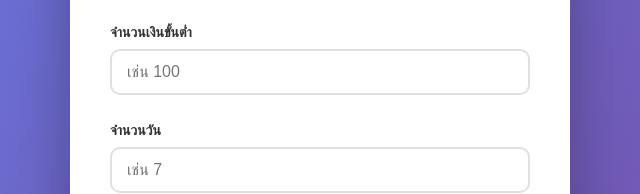
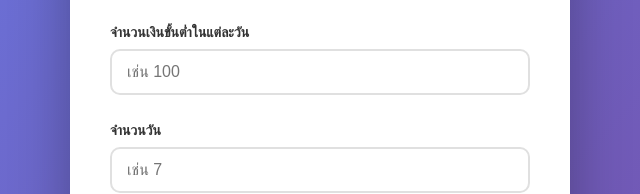
Before and after one commit to DocDrag/daily-budget-randomizer, a plain HTML site: page index.html in a window 1280 px wide. Shown: the part 338-532 px from the top of the page, 320-960 px from the left. Drawn offline with Linux system fonts and the light colour scheme.

Commit message:
เพิ่มคำอธิบาย

```diff
--- a/index.html
+++ b/index.html
@@ -17,7 +17,7 @@
         </div>
 
         <div class="input-group">
-            <label for="minMoney">จำนวนเงินขั้นต่ำ</label>
+            <label for="minMoney">จำนวนเงินขั้นต่ำในแต่ละวัน</label>
             <input type="number" id="minMoney" placeholder="เช่น 100" min="0">
             <div class="error" id="minMoneyError">กรุณากรอกจำนวนเงินที่ถูกต้อง</div>
         </div>
```
